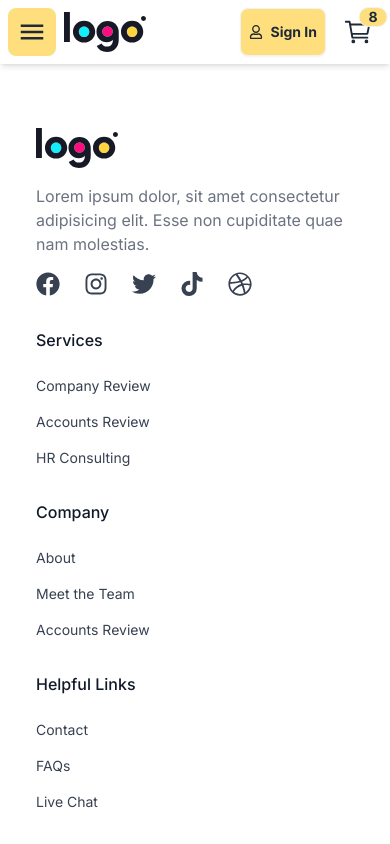
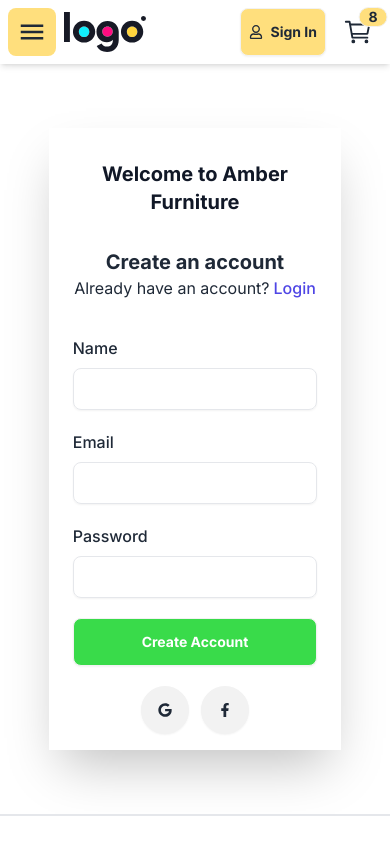
Before and after one commit to eliasdewa/amber-furniture, a React (Vite) app in the folder frontend/: page /signup in a window 390 px wide. Shown: the top 844 px of the page. Built offline with nearby package versions, Linux system fonts and the light colour scheme.

Commit message:
Create sign in and sign up page

```diff
--- a/frontend/package.json
+++ b/frontend/package.json
@@ -12,6 +12,7 @@
   "dependencies": {
     "react": "^18.3.1",
     "react-dom": "^18.3.1",
+    "react-hook-form": "^7.52.2",
     "react-icons": "^5.2.1",
     "react-router-dom": "^6.26.0",
     "swiper": "^11.1.9"
--- a/frontend/src/App.jsx
+++ b/frontend/src/App.jsx
@@ -5,6 +5,7 @@ import About from './pages/About';
 import Contact from './pages/Contact';
 import Navbar from './components/Navbar';
 import Footer from './components/Footer';
+import SignUp from './components/SignUp';
 
 const App = () => {
   return (
@@ -15,6 +16,7 @@ const App = () => {
         <Route path="/products" element={<Products />} />
         <Route path="/about" element={<About />} />
         <Route path="/contact" element={<Contact />} />
+        <Route path="/signup" element={<SignUp />} />
       </Routes>
       <Footer />
     </Router>
--- a/frontend/src/components/Footer.jsx
+++ b/frontend/src/components/Footer.jsx
@@ -1,10 +1,16 @@
-import { FaDribbble, FaFacebook, FaInstagram, FaTiktok, FaTwitter } from "react-icons/fa";
+import {
+  FaDribbble,
+  FaFacebook,
+  FaInstagram,
+  FaTiktok,
+  FaTwitter,
+} from "react-icons/fa";
 import logo from "/logo.svg";
 
 const Footer = () => {
   return (
-    <footer className="bg-white px-6">
-      <div className="mx-auto max-w-screen-2xl space-y-8 px-3 py-16 sm:px-4 lg:space-y-16 lg:px-6">
+    <footer className="bg-white px-6 border-t-2 shadow-">
+      <div className="relative mx-auto max-w-screen-2xl space-y-8 px-3 py-14 sm:px-4 lg:space-y-16 lg:px-6">
         <div className="grid grid-cols-1 gap-8 lg:grid-cols-3">
           <div>
             {/* Logo */}
@@ -30,7 +36,6 @@ const Footer = () => {
                   <FaFacebook size={24} />
                 </a>
               </li>
-
               <li>
                 <a
                   href="#"
--- /dev/null
+++ b/frontend/src/components/Modal.jsx
@@ -0,0 +1,96 @@
+import { FaFacebookF, FaGoogle } from "react-icons/fa";
+import { Link } from "react-router-dom";
+import { useForm } from "react-hook-form";
+const Modal = () => {
+  const { register, handleSubmit } = useForm();
+
+  const onSubmit = (data) => {
+    console.log(data);
+  };
+
+  return (
+    <dialog id="my_modal_5" className="modal modal-middle sm:modal-middle">
+      <div className="modal-box">
+        <div className="modal-action flex flex-col justify-center mt-0">
+          <h1 className="mt-2 text-xl font-bold text-gray-900 sm:text-2xl md:text-3xl text-center">
+            Welcome Back
+          </h1>
+          <form
+            onSubmit={handleSubmit(onSubmit)}
+            className="card-body py-4"
+            method="dialog"
+          >
+            <h3 className="text-gray-800 text-xl text-center pb-4 font-bold sm:text-2xl">
+              Please Login!
+            </h3>
+
+            {/* email */}
+            <div className="form-control">
+              <label className="font-medium">Email</label>
+              <input
+                type="email"
+                placeholder="email"
+                className="w-full mt-2 px-3 py-2 text-gray-500 bg-transparent outline-none border focus:border-indigo-600 shadow-sm rounded-lg"
+                {...register("email")}
+              />
+            </div>
+            {/* password */}
+            <div className="form-control">
+              <label className="font-medium">Password</label>
+              <input
+                type="password"
+                placeholder="password"
+                className="w-full mt-2 px-3 py-2 text-gray-500 bg-transparent outline-none border focus:border-indigo-600 shadow-sm rounded-lg"
+                {...register("password")}
+              />
+              <label className="label mt-1">
+                <a href="#" className="label-text-alt link link-hover">
+                  Forgot password?
+                </a>
+              </label>
+            </div>
+            {/* login btn */}
+            <div className="form-control mt-4">
+              <input
+                type="submit"
+                value="Login"
+                className="btn bg-green text-white"
+              />
+            </div>
+
+            <p className="text-center my-2">
+              Don&apos;t have an account?{" "}
+              <Link
+                to="/signup"
+                onClick={() => document.getElementById("my_modal_5").close()}
+                className="font-medium text-indigo-600 hover:text-indigo-500 hover:underline ml-1"
+              >
+                Sign Up Now
+              </Link>{" "}
+            </p>
+
+            <button
+              htmlFor="my_modal_5"
+              onClick={() => document.getElementById("my_modal_5").close()}
+              className="btn btn-sm btn-circle btn-ghost absolute right-2 top-2"
+            >
+              ✕
+            </button>
+          </form>
+
+          {/* social sign in */}
+          <div className="text-center space-x-3 mb-5">
+            <button className="btn btn-circle hover:bg-green hover:text-white">
+              <FaGoogle />
+            </button>
+            <button className="btn btn-circle hover:bg-green hover:text-white">
+              <FaFacebookF />
+            </button>
+          </div>
+        </div>
+      </div>
+    </dialog>
+  );
+};
+
+export default Modal;
--- a/frontend/src/components/Navbar.jsx
+++ b/frontend/src/components/Navbar.jsx
@@ -2,6 +2,7 @@ import logo from "/logo.svg";
 import { FaRegUser } from "react-icons/fa";
 import { IoCartOutline } from "react-icons/io5";
 import { MdMenu } from "react-icons/md";
+import Modal from "./Modal";
 
 const Navbar = () => {
   // nav items
@@ -89,9 +90,11 @@ const Navbar = () => {
 
           {/* Login button */}
           <button
+          onClick={()=>document.getElementById('my_modal_5').showModal()}
           className="btn bg-light-golden p-2 flex items-center">
             <FaRegUser /> Sign In
           </button>
+          <Modal />
           {/* cart */}
           <label
             tabIndex={0}
--- /dev/null
+++ b/frontend/src/components/ScrollToTopBtn.jsx
@@ -0,0 +1,36 @@
+import { useEffect, useState } from "react";
+import { HiChevronUp } from "react-icons/hi";
+
+const ScrollToTopBtn = () => {
+  const [showButton, setShowButton] = useState(false);
+  useEffect(() => {
+    const handleScroll = () => {
+      if (window.scrollY > 300) {
+        setShowButton(true);
+      } else {
+        setShowButton(false);
+      }
+    };
+
+    window.addEventListener('scroll', handleScroll);
+    return () => {
+      window.removeEventListener('scroll', handleScroll);
+    };
+  }, []);
+
+  return (
+    <>
+      {/* Scroll-to-top button */}
+      {showButton && (
+        <button
+          className="scroll-to-top fixed bottom-4 right-2 text-white duration-300 hover:text-gray-200 inline-block rounded-full bg-teal-600 p-2 shadow transition hover:bg-teal-500 sm:p-3 lg:p-3 z-50"
+          onClick={() => window.scrollTo({ top: 0, behavior: 'smooth' })}
+        >
+          <span className="sr-only">Back to top</span>
+          <HiChevronUp size={30} />
+        </button>
+      )}
+    </>
+  );
+};
+export default ScrollToTopBtn;
--- /dev/null
+++ b/frontend/src/components/SignUp.jsx
@@ -0,0 +1,114 @@
+import { useForm } from "react-hook-form";
+import { FaFacebookF, FaGoogle } from "react-icons/fa";
+
+const SignUp = () => {
+  const {
+    register,
+    handleSubmit,
+  } = useForm();
+
+  const onSubmit = (data) => {
+    console.log(data);
+  };
+  return (
+    <section className="bg-white">
+      <div className="flex items-center justify-center w-3/4 mx-auto my-16 shadow-2xl">
+        <section className="hidden lg:block relative items-end bg-gray-900 min-h-[600px] w-3/5">
+          <img
+            alt=""
+            src="/furniture.jpg"
+            className="absolute inset-0 h-full w-full object-cover opacity-80"
+          />
+
+          <div className="lg:relative lg:block p-6 my-10 mx-auto w-[500px] flex justify-center items-center">
+            <a className="block text-white" href="/">
+              <img src="/logo.svg" />
+            </a>
+
+            <h2 className="mt-6 text-xl font-bold text-white sm:text-2xl md:text-3xl">
+              Welcome to Amber Furniture
+            </h2>
+
+            <p className="mt-4 leading-relaxed text-white/90">
+              Lorem, ipsum dolor sit amet consectetur adipisicing elit. Eligendi
+              nam dolorum aliquam, quibusdam aperiam voluptatum.
+            </p>
+          </div>
+        </section>
+
+        <main className="flex items-center justify-center px-6 py-4 min-h-[600px]">
+          <div>
+            <div className="relative my-4 block lg:hidden">
+              <h1 className="mt-2 text-xl font-bold text-gray-900 sm:text-2xl md:text-3xl text-center">
+                Welcome to Amber Furniture
+              </h1>
+            </div>
+            <form onSubmit={handleSubmit(onSubmit)} className="space-y-5">
+              <div className="text-center py-4">
+                <h3 className="text-gray-800 text-xl font-bold sm:text-2xl">Create an account</h3>
+                <p className="">Already have an account?
+                  <button
+                    className="font-medium text-indigo-600 hover:text-indigo-500 hover:underline ml-1"
+                    onClick={() => document.getElementById("my_modal_5").showModal()}
+                  >
+                    Login
+                  </button>
+                </p>
+              </div>
+              {/* name */}
+              <div>
+                <label className="font-medium">Name</label>
+                <input
+                  type="text"
+                  required
+                  className="w-full mt-2 px-3 py-2 text-gray-500 bg-transparent outline-none border focus:border-indigo-600 shadow-sm rounded-lg"
+                  {...register("name")}
+                />
+              </div>
+              {/* email */}
+              <div>
+                <label className="font-medium">Email</label>
+                <input
+                  type="email"
+                  required
+                  className="w-full mt-2 px-3 py-2 text-gray-500 bg-transparent outline-none border focus:border-indigo-600 shadow-sm rounded-lg"
+                  {...register("email")}
+                />
+              </div>
+              {/* password */}
+              <div>
+                <label className="font-medium">Password</label>
+                <input
+                  type="password"
+                  required
+                  className="w-full mt-2 px-3 py-2 text-gray-500 bg-transparent outline-none border focus:border-indigo-600 shadow-sm rounded-lg"
+                  {...register("password")}
+                />
+              </div>
+              {/* sign up btn */}
+              <div className="form-control mt-4">
+                <input
+                  type="submit"
+                  value="Create Account"
+                  className="btn bg-green text-white"
+                />
+              </div>
+            </form>
+            {/* social sign in */}
+            <div className="text-center space-x-3 mt-5">
+              <button
+                className="btn btn-circle hover:bg-green hover:text-white"
+              >
+                <FaGoogle />
+              </button>
+              <button className="btn btn-circle hover:bg-green hover:text-white">
+                <FaFacebookF />
+              </button>
+            </div>
+          </div>
+        </main>
+      </div>
+    </section>
+  );
+};
+export default SignUp;
--- a/frontend/src/components/TestimonialSection.jsx
+++ b/frontend/src/components/TestimonialSection.jsx
@@ -20,7 +20,7 @@ const TestimonialSection = () => {
           What our customers are saying...
         </h2>
 
-        <div className="flex p-4 h-full">
+        <div className="flex mx-auto py-10">
           <Swiper breakpoints={{
             // when window width is >= 320px
             320: {
--- a/frontend/src/pages/Home.jsx
+++ b/frontend/src/pages/Home.jsx
@@ -1,5 +1,6 @@
 import HeroSection from "../components/HeroSection"
 import ProductSection from "../components/ProductSection"
+import ScrollToTopBtn from "../components/ScrollToTopBtn"
 import TestimonialSection from "../components/TestimonialSection"
 
 const Home = () => {
@@ -8,6 +9,7 @@ const Home = () => {
       <HeroSection />
       <ProductSection />
       <TestimonialSection />
+      <ScrollToTopBtn />
     </div>
   )
 }
```
Also changed, not shown: frontend/src/components/TestimonialCard.jsx (+5 -8 lines), 2 other files (tests, documents, lock files or other folders).
